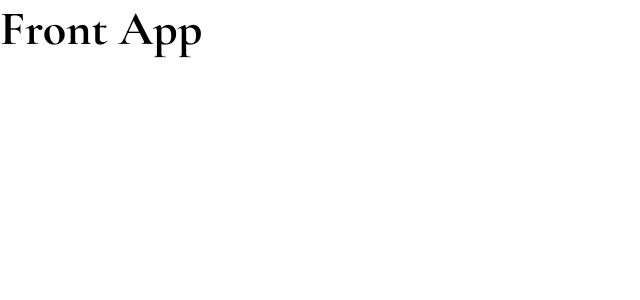
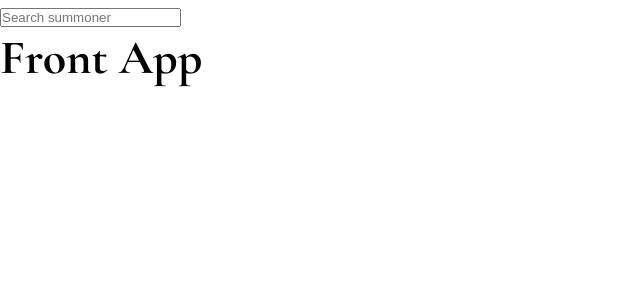
Before and after one commit to Patricio-Fernandez-Ionadi/LOL_Practices, a React (Create React App) app in the folder front/: page / in a window 1280 px wide. Shown: the top 300 px of the page, without its empty margins (0-640 px from the left). Built offline with nearby package versions, Linux system fonts and the light colour scheme.

Commit message:
feat - moved BrowserRouter to iindex.js and modifies the app entry point

```diff
--- a/front/src/App.jsx
+++ /dev/null
@@ -1,12 +0,0 @@
-import "./App.css"
-import AppRouter from "./routes/AppRouter"
-
-function App() {
-	return (
-		<>
-			<AppRouter />
-		</>
-	)
-}
-
-export default App
--- /dev/null
+++ b/front/src/LolApp.jsx
@@ -0,0 +1,23 @@
+import { Route, Switch } from 'react-router-dom'
+import './App.css'
+import SearchBar from './components/SearchBar'
+import Home from './routes/Home'
+import Champions from './routes/champions/Champions'
+import Champion from './routes/champions/Champion'
+import SummonerStats from './routes/summoner/SummonerStats'
+
+function LolApp() {
+	return (
+		<>
+			<SearchBar />
+			<Switch>
+				<Route exact path='/champions' component={Champions} />
+				<Route exact path='/champions/:champion' component={Champion} />
+				<Route exact path='/summoner/:summonerName' component={SummonerStats} />
+				<Route exact path='/' component={Home} />
+			</Switch>
+		</>
+	)
+}
+
+export default LolApp
--- a/front/src/index.js
+++ b/front/src/index.js
@@ -1,6 +1,12 @@
-import React from "react"
-import ReactDOM from "react-dom"
-import "./index.css"
-import App from "./App"
+import React from 'react'
+import ReactDOM from 'react-dom'
+import './index.css'
+import LolApp from './LolApp'
+import { BrowserRouter as Router } from 'react-router-dom'
 
-ReactDOM.render(<App />, document.getElementById("root"))
+ReactDOM.render(
+	<Router>
+		<LolApp />
+	</Router>,
+	document.getElementById('root')
+)
--- a/front/src/routes/AppRouter.jsx
+++ /dev/null
@@ -1,21 +0,0 @@
-import { BrowserRouter as Router, Route, Switch } from "react-router-dom"
-// Pages
-import Home from "./Home"
-import Champion from "./champions/Champion"
-import Champions from "./champions/Champions"
-import SummonerStats from "./summoner/SummonerStats"
-
-const AppRouter = () => {
-	return (
-		<Router>
-			<Switch>
-				<Route exact path='/' component={Home} />
-				<Route exact path='/champions' component={Champions} />
-				<Route exact path='/champions/:champion' component={Champion} />
-				<Route exact path='/summoner/:summonerName' component={SummonerStats} />
-			</Switch>
-		</Router>
-	)
-}
-
-export default AppRouter
```
